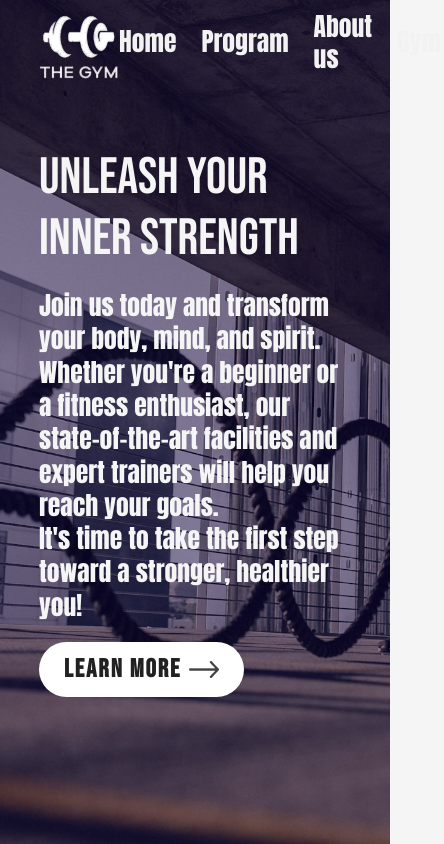
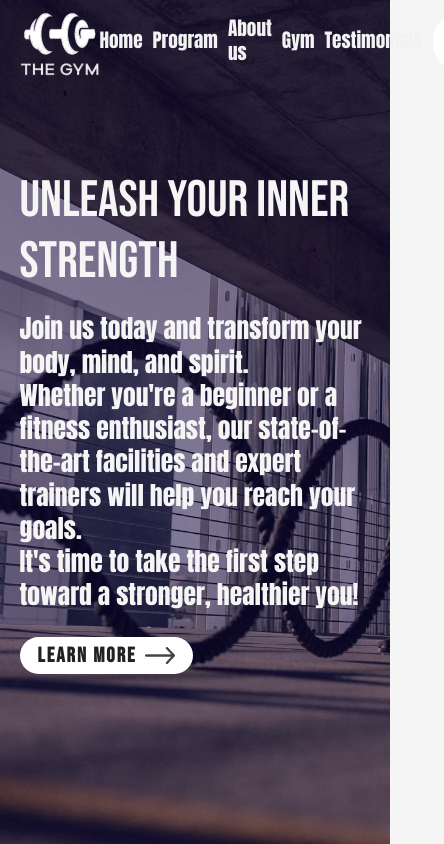
Before and after one commit to SilviaSaverino/Gym-site-react, a React (Vite) app: page / in a window 390 px wide. Shown: the top 844 px of the page, 444 px wide, since content can reach past the window. Built offline with nearby package versions, Linux system fonts and the light colour scheme; no server answers.

Commit message:
add initial media query

```diff
--- a/src/Components/Navbar/Navbar.css
+++ b/src/Components/Navbar/Navbar.css
@@ -42,3 +42,28 @@ li {
         background-color: #e97451;
     }
 }
+
+/* --------- media query ----------*/
+@media (max-width: 1000px) {
+    ul {
+        gap: 20px;
+    }
+
+    li {
+        font-size: 1.4rem;
+    }
+}
+
+@media (max-width: 770px) {
+    ul {
+        gap:10px;
+    }
+
+    li {
+        font-size: 1.2rem;
+    }
+}
+
+/* @media (max-width: 670px) {
+
+} */
--- a/src/index.css
+++ b/src/index.css
@@ -58,3 +58,23 @@ span {
     background-color: #E97451;
     color: #f5f5f5;
 }
+
+/* --------- media query ----------*/
+@media (max-width: 1200px) {
+    .container {
+        padding-left: 5%;
+        padding-right: 5%;
+    }
+
+    .btn {
+        padding: 8px 22px;
+        font-size: 1.4rem;
+    }
+}
+
+@media (max-width: 770px) {
+    .btn {
+        padding: 6px 18px;
+        font-size: 1.3rem;
+    }
+}
```
